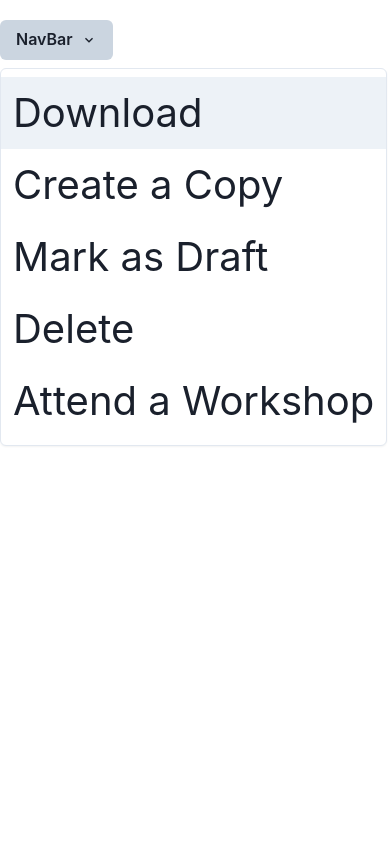
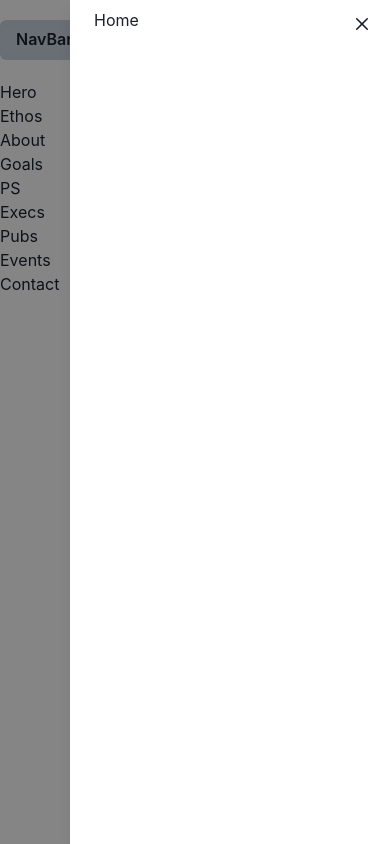
Before and after one commit to janayee-c/ncis, a React (Create React App) app in the folder ncis/: page / in a window 390 px wide. Both pictures are taken after a click on the button "NavBar". Built offline with nearby package versions, Linux system fonts and the light colour scheme.

Commit message:
added navbar responsivity

```diff
--- a/ncis/src/components/Navbar.jsx
+++ b/ncis/src/components/Navbar.jsx
@@ -3,6 +3,7 @@ import '../styles/Navbar.css'
 import {
   Link
   } from 'react-router-dom';
+
 import {
   Button,
   Box,
@@ -18,15 +19,34 @@ import {
   DrawerContent,
   DrawerCloseButton,
   Flex,
-  Text
+  Text,
+  List,
+  ListItem,
+  Stack,
 
 } from '@chakra-ui/react';
 
-import { ChevronDownIcon } from '@chakra-ui/icons';
+import { useDisclosure, useMediaQuery } from '@chakra-ui/react'
 
-import { COLORS } from '../constants/themes';;
+import { ChevronDownIcon } from '@chakra-ui/icons'
+
+import { COLORS } from '../constants/themes'
+
 
 const Navbar = () => {
+    const { isOpen, onOpen, onClose } = useDisclosure()
+    const btnRef = React.useRef()
+    const [isTopDrawer] = useMediaQuery('(min-width: 700px)')
+
+    function determineDrawer() {
+      if (isTopDrawer) {
+        return 'top';
+      }
+      else {
+        return 'right';
+      }
+    }
+
   return (
     <Box
     display="flex"
@@ -38,16 +58,26 @@ const Navbar = () => {
     fontSize="40px"
   >
     <Menu>
-      <MenuButton as={Button} rightIcon={<ChevronDownIcon />}>
+      <MenuButton as={Button} ref={btnRef} onClick={onOpen} rightIcon={<ChevronDownIcon />}>
     NavBar
       </MenuButton>
-        <MenuList>
-          <MenuItem>Download</MenuItem>
-          <MenuItem>Create a Copy</MenuItem>
-          <MenuItem>Mark as Draft</MenuItem>
-          <MenuItem>Delete</MenuItem>
-          <MenuItem>Attend a Workshop</MenuItem>
-        </MenuList>
+      <Drawer
+        isOpen={isOpen}
+        placement={determineDrawer()}
+        onClose={onClose}
+        finalFocusRef={btnRef}
+      >
+        <DrawerOverlay />
+        <DrawerContent>
+          <DrawerCloseButton />
+          <DrawerBody>
+            <Stack direction='row'>
+              <Link>Home</Link>
+            </Stack>
+          </DrawerBody>
+        </DrawerContent>
+
+      </Drawer>
     </Menu>
   </Box>
   )
```
